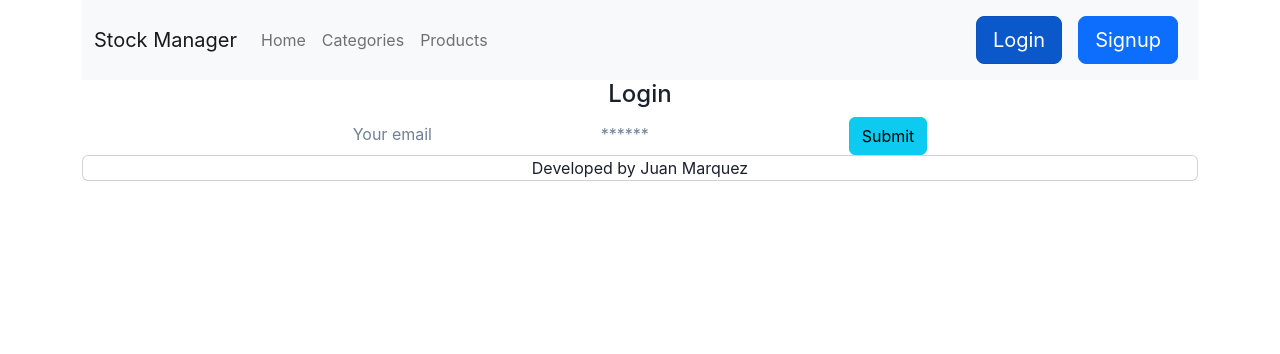
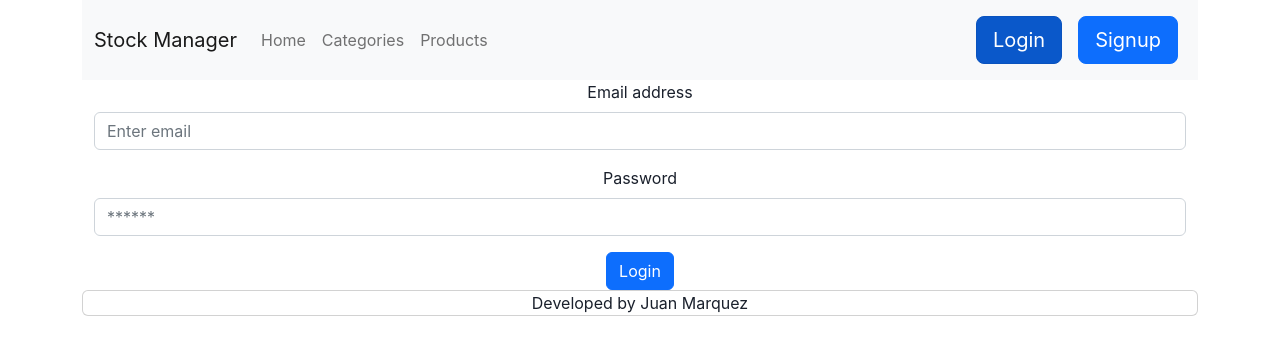
Before and after one commit to juanmarquez4/stock-manager, a React (Create React App) app in the folder client/: page /login in a window 1280 px wide. Shown: the top 354 px of the page. Built offline with nearby package versions, Linux system fonts and the light colour scheme.

Commit message:
Updated client/src/pages/Login.js

```diff
--- a/client/src/pages/Login.js
+++ b/client/src/pages/Login.js
@@ -2,6 +2,10 @@ import React, { useState } from 'react';
 import { Link } from 'react-router-dom';
 import { useMutation } from '@apollo/client';
 import { LOGIN_USER } from '../utils/mutations';
+
+import Container from 'react-bootstrap/Container';
+import Button from 'react-bootstrap/Button';
+import Form from 'react-bootstrap/Form';
 
 import Auth from '../utils/auth';
 
@@ -38,53 +42,37 @@ const Login = (props) => {
     };
 
     return (
-      <main>
-        <div>
-          <div>
-            <h4>Login</h4>
-          <div className="card-body">
+      <>
             {data ? (
               <p>
                 Success! You may now head{' '}
                 <Link to="/">back to the homepage.</Link>
               </p>
             ) : (
-              <form onSubmit={handleFormSubmit}>
-                <input
-                  className="form-input"
-                  placeholder="Your email"
-                  name="email"
-                  type="email"
-                  value={formState.email}
-                  onChange={handleChange}
-                />
-                <input
-                  className="form-input"
-                  placeholder="******"
-                  name="password"
-                  type="password"
-                  value={formState.password}
-                  onChange={handleChange}
-                />
-                <button
-                  className="btn btn-block btn-info"
-                  style={{ cursor: 'pointer' }}
-                  type="submit"
-                >
-                  Submit
-                </button>
-              </form>
+              <Container>
+                <Container>
+                  <Form onSubmit={handleFormSubmit}>
+                  <Form.Group className="mb-3" controlId="formBasicEmail">
+                    <Form.Label>Email address</Form.Label>
+                    <Form.Control type="email" placeholder="Enter email" name="email"  value={formState.email} onChange={handleChange}/>
+                  </Form.Group>
+
+                  <Form.Group className="mb-3" controlId="formBasicEmail">
+                    <Form.Label>Password</Form.Label>
+                    <Form.Control type="password" placeholder="******" name="password"  value={formState.password} onChange={handleChange}/>
+                  </Form.Group>
+
+                  <Button variant="primary" type="submit">Login</Button>
+                  </Form>
+                </Container>
+              </Container>
             )}
-
             {error && (
               <div className="my-3 p-3 bg-danger text-white">
                 {error.message}
               </div>
             )}
-          </div>
-        </div>
-      </div>
-    </main>
+      </>
     );
 };
 
```
